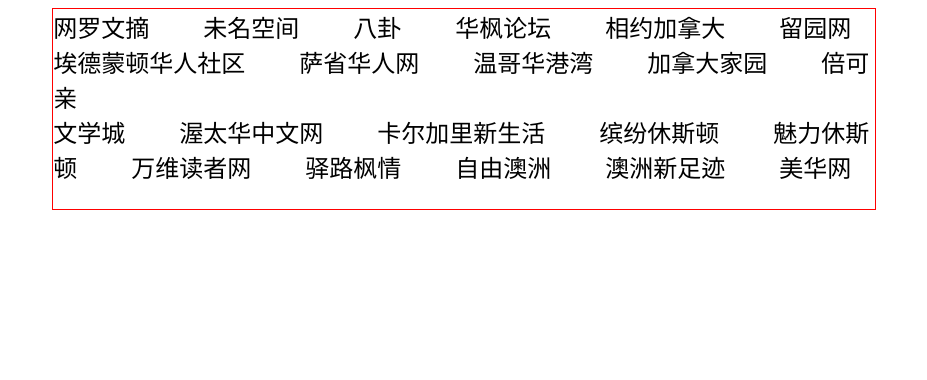
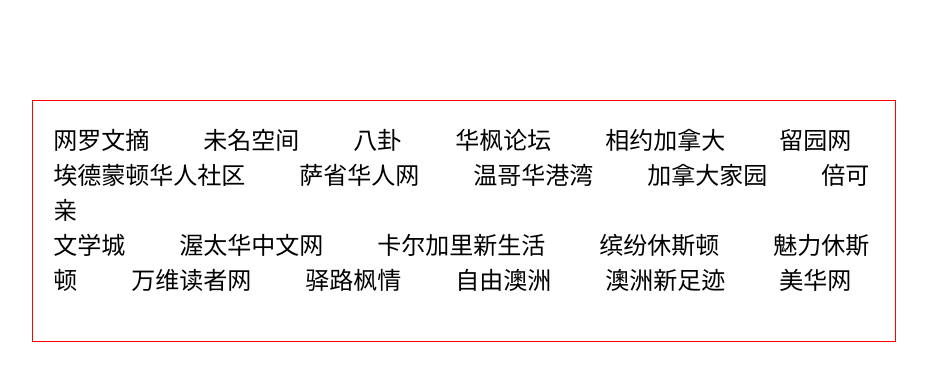
Before and after one commit to johnisthedeveloper/hao123.html, a plain HTML site: page index.html in a window 1280 px wide. Shown: the whole page, without its empty margins (176-1103 px from the left). Drawn offline with Linux system fonts and the light colour scheme.

Commit message:
Update index.html

```diff
--- a/index.html
+++ b/index.html
@@ -5,7 +5,7 @@
 <meta http-equiv="Content-Type" content="text/html; charset=utf-8" />
 <title>上网123</title>
 <style type="text/css">
-.box{width:65%; height:200px; border:1px solid #F00; margin:0 auto;  }
+.box{width:65%; height:200px; border:1px solid #F00; margin:100px auto 0; padding: 20px; }
 body{font-size:24px; word-spacing:2em;}
 a:link{text-decoration:none; color:black;}
 a:hover {text-decoration:none; color:red;}
```
